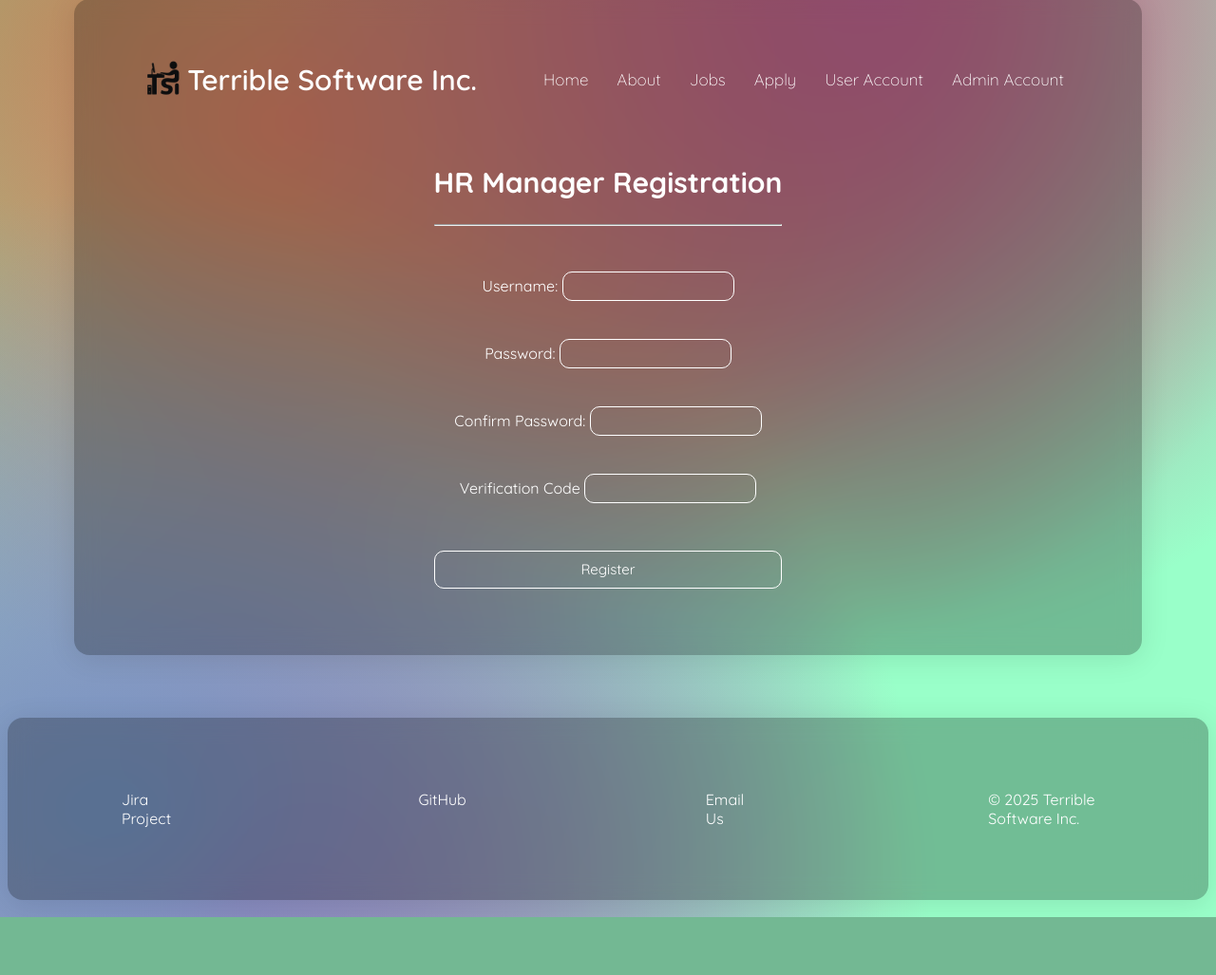
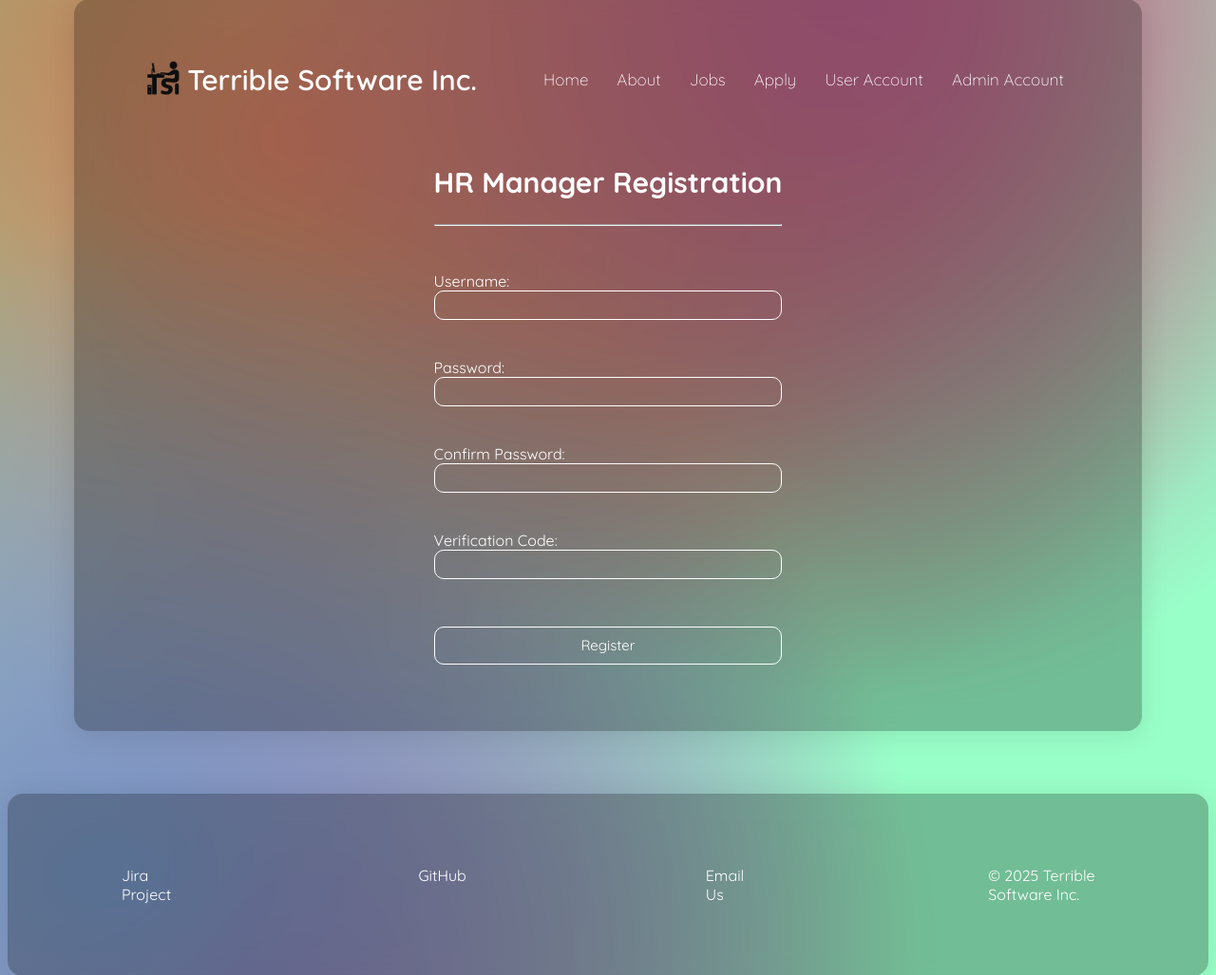
Before and after one commit to LucasSuperina/TSI_Website, a PHP site: page /register_hr.php in a window 1280 px wide. Shown: the part 65-1092 px from the top of the page at 95% size. Before the commit the page ends 1031 px from the top, so only its background shows below. Run offline with PHP 8.4, Linux system fonts and the light colour scheme.

Commit message:
Minor styling

```diff
--- a/project2/applicant_login.php
+++ b/project2/applicant_login.php
@@ -122,7 +122,7 @@ if ($_SERVER["REQUEST_METHOD"] == "POST" && !$lockout) {
                     <?php endif; ?>
 
                     <div class="register-link">
-                        <a href="create_account.php">Don't have an account? Create one here</a>
+                        <a href="create_account.php">Don't have an account? <strong>Create one here</strong></a>
                     </div>
                 </div>
             </div>
--- a/project2/register_hr.php
+++ b/project2/register_hr.php
@@ -131,22 +131,22 @@ if ($_SERVER["REQUEST_METHOD"] == "POST") {
                         <div class="form-group">
                             <label for="username">Username:</label>
                             <input type="text" id="username" name="username" value="<?php echo htmlspecialchars($username); ?>">
-                            <span style="color:red;"><?php echo $username_err; ?></span><br><br>
+                            <span style="color:red;"><?php echo $username_err; ?></span><br>
                         </div><br>
                         <div class="form-group">
                             <label for="password">Password:</label>
                             <input type="password" id="password" name="password">
-                            <span style="color:red;"><?php echo $password_err; ?></span><br><br>
+                            <span style="color:red;"><?php echo $password_err; ?></span><br>
                         </div><br>
                         <div class="form-group">
                             <label for="confirm_password">Confirm Password:</label>
                             <input type="password" id="confirm_password" name="confirm_password">
-                            <span style="color:red;"><?php echo $confirm_password_err; ?></span><br><br>
+                            <span style="color:red;"><?php echo $confirm_password_err; ?></span><br>
                         </div><br>
                         <div class="form-group">
-                            <label for="verify_code">Verification Code</label>
+                            <label for="verify_code">Verification Code:</label>
                             <input type="text" id="verify_code" name="verify_code" required>
-                            <span style="color:red;"><?php echo $verify_code_err; ?></span><br><br>
+                            <span style="color:red;"><?php echo $verify_code_err; ?></span><br>
                         </div><br>
                         <button type="submit" name="register">Register</button>
                     </form>
--- a/project2/styles/styles.css
+++ b/project2/styles/styles.css
@@ -482,8 +482,9 @@ body.process_eoi{
 }
 
 form {
+    width: 100%;
     display: flex;
-    justify-content: center;
+    justify-content: left;
     align-items: center;
     flex-direction: column;
 }
@@ -538,6 +539,13 @@ textarea {
 
 textarea:focus {
     outline: none;
+}
+
+.form-group {
+    width: 100%;
+    display: flex;
+    flex-direction: column;
+    justify-content: left;
 }
 
 /* Experimenting with button styles
```
